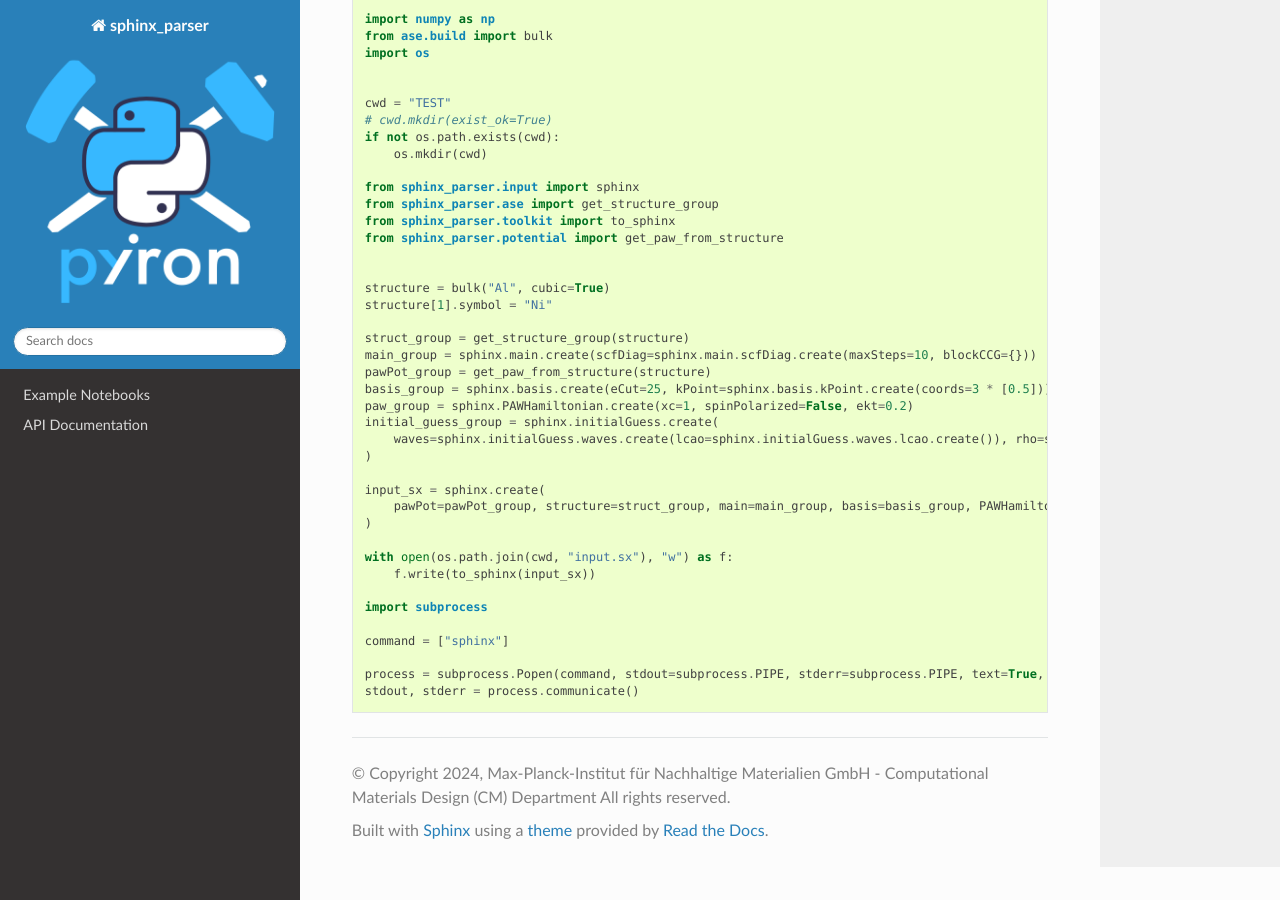
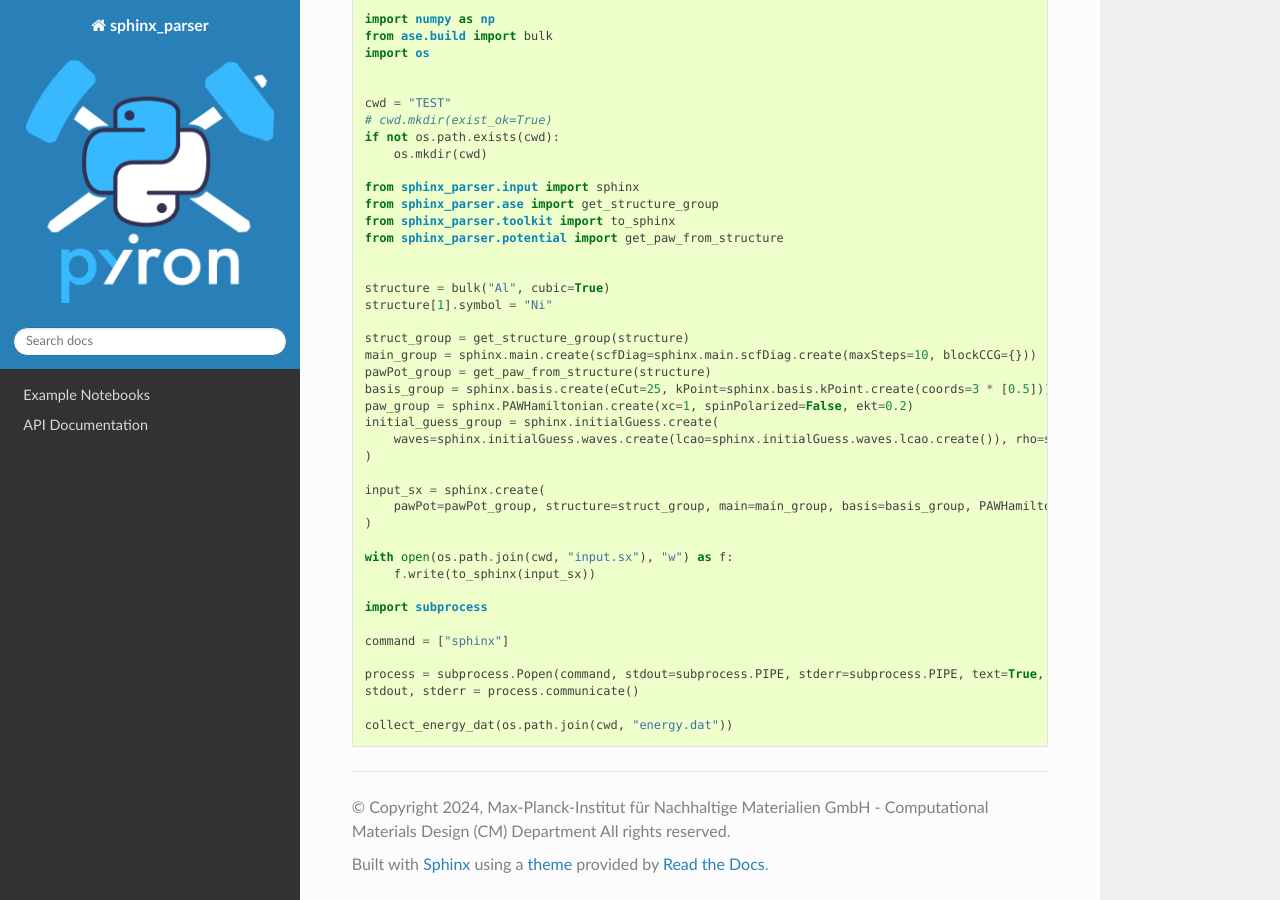
Before and after one commit to pyiron/sphinx_parser, a Sphinx documentation site: the page built from docs/README.md, in a window 1280 px wide and 900 px high, scrolled down 1054 px. Built offline with Sphinx 7.4.7 and the Read the Docs theme 3.1.0, drawn with Linux system fonts in a browser that asks for light colours.

Commit message:
Update readme

````diff
--- a/docs/README.md
+++ b/docs/README.md
@@ -84,4 +84,6 @@ command = ["sphinx"]
 
 process = subprocess.Popen(command, stdout=subprocess.PIPE, stderr=subprocess.PIPE, text=True, cwd=cwd)
 stdout, stderr = process.communicate()
+
+collect_energy_dat(os.path.join(cwd, "energy.dat"))
 ```
````
